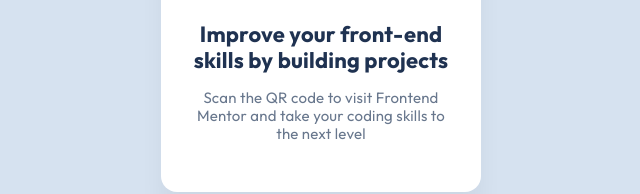
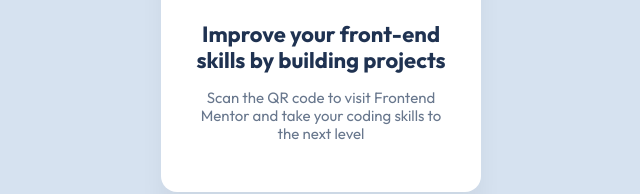
Before and after one commit to shrewdmind/qr-component, a plain HTML site: page index.html in a window 1280 px wide. Shown: the part 458-652 px from the top of the page, 319-959 px from the left. Drawn offline with Linux system fonts and the light colour scheme.

Commit message:
fix(style): change letter spacing

```diff
--- a/css/style.css
+++ b/css/style.css
@@ -34,7 +34,6 @@ main {
     width: 16rem;
     margin: 1.5rem 0 0 0;
     line-height: 120%;
-    letter-spacing: 0.0125rem;
   }
 
   p {
@@ -45,7 +44,6 @@ main {
     width: 16rem;
     margin: 1rem 0 0 0;
     line-height: 120%;
-    letter-spacing: 0.0125rem;
   }
 }
 
```
